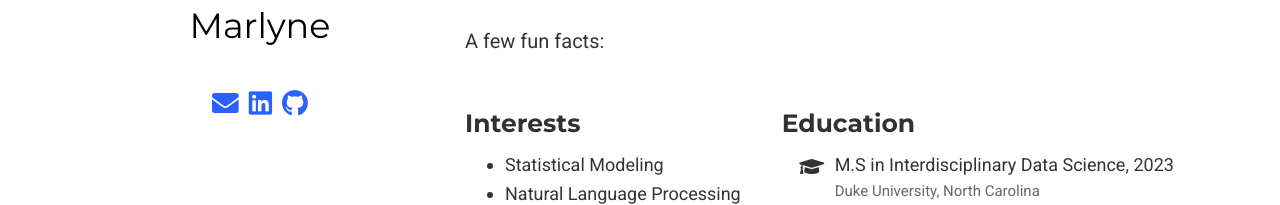
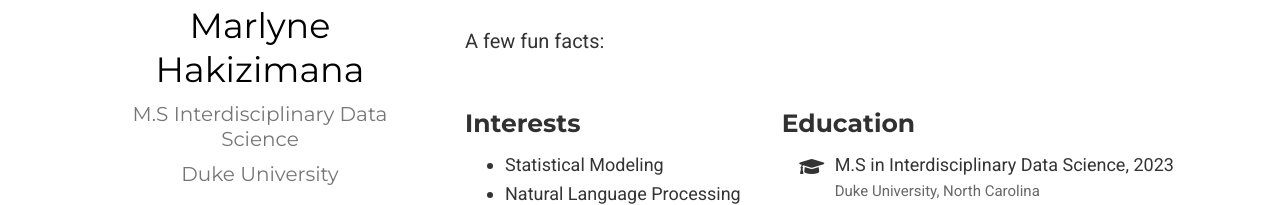
Before and after one commit to marlhakizi/marlhakizi.github.io, a plain HTML site: page index.html in a window 1280 px wide. Shown: the part 366-571 px from the top of the page. Drawn offline with nearby package versions, Linux system fonts and the light colour scheme; some icons are missing.

Commit message:
updated index.html

```diff
--- a/index.html
+++ b/index.html
@@ -275,8 +275,8 @@
 
 
       <div class="portrait-title">
-        <h2 itemprop="name">Marlyne</h2>
-        <h3 itemprop="jobTitle"></h3>
+        <h2 itemprop="name">Marlyne Hakizimana</h2>
+        <h3 itemprop="jobTitle">M.S Interdisciplinary Data Science</h3>
 
 
 
@@ -284,7 +284,7 @@
 
         <h3 itemprop="worksFor" itemscope itemtype="http://schema.org/Organization">
 
-          <span itemprop="name"></span>
+          <span itemprop="name">Duke University</span>
 
         </h3>
 
```
